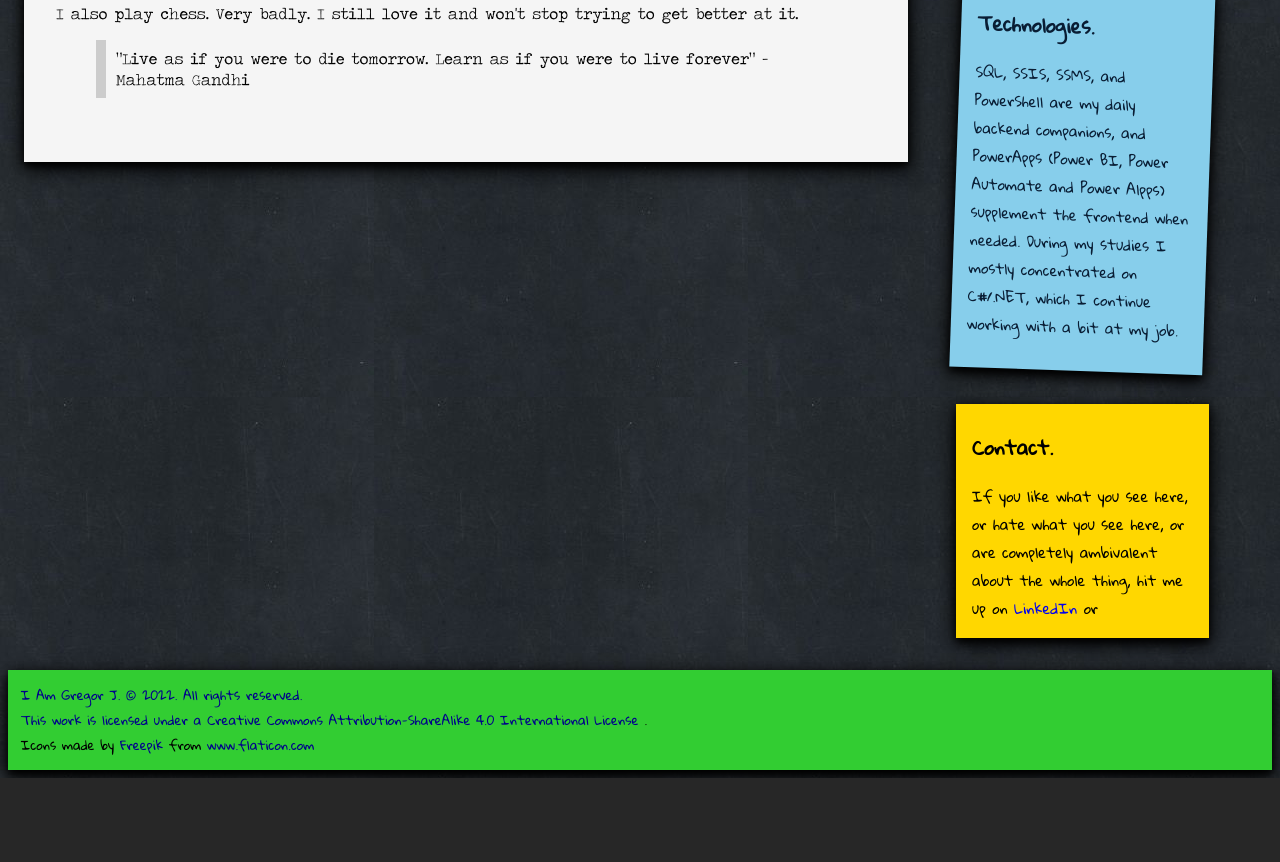
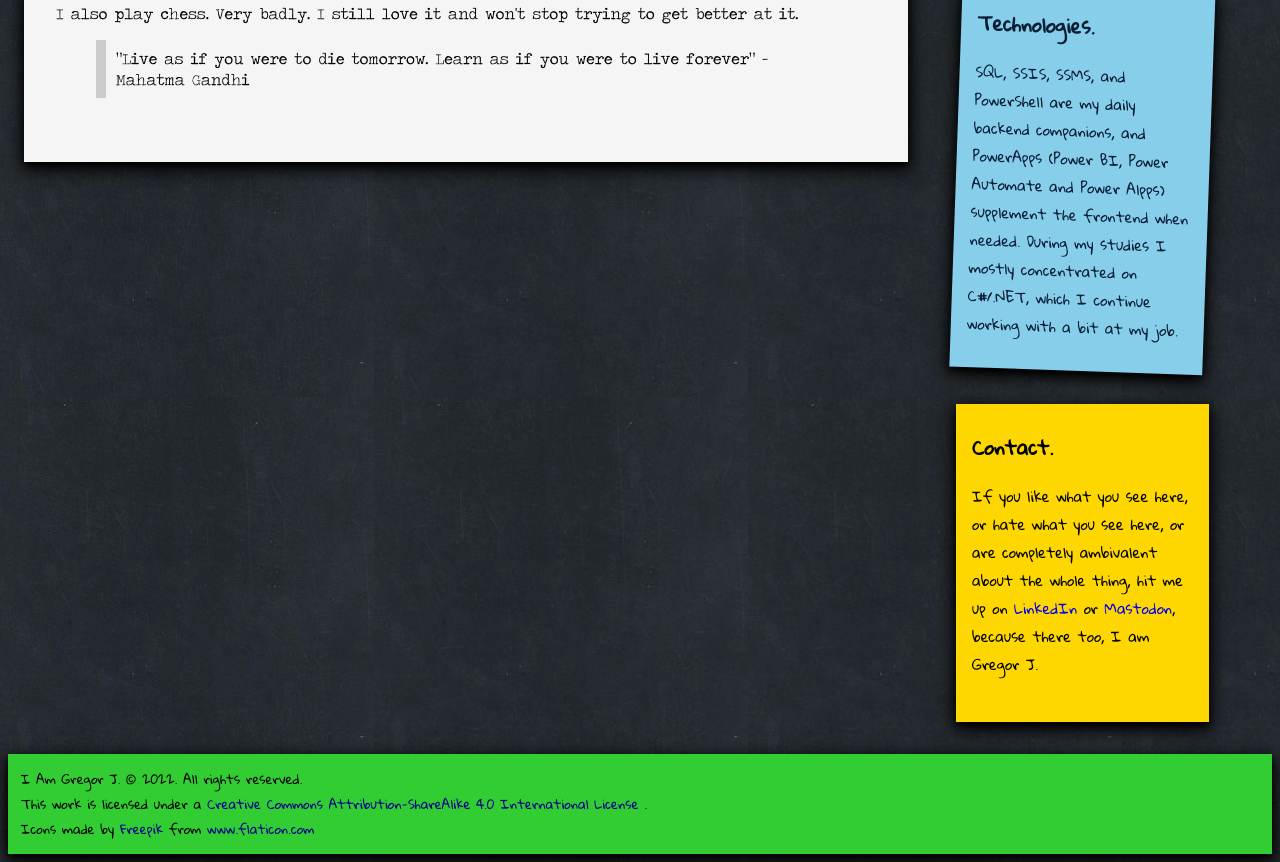
Before and after one commit to IAmGregorJ/iamgregorj.github.io, a plain HTML site: page index.html in a window 1280 px wide. Shown: the part 725-1587 px from the top of the page. Before the commit the page ends 1503 px from the top, so only its background shows below. Drawn offline with Linux system fonts and the light colour scheme; files whose address does not match are found by name.

Commit message:
Update index.html

```diff
--- a/index.html
+++ b/index.html
@@ -70,7 +70,8 @@
         <div class="search">
             <h1>Contact.</h1>
             If you like what you see here, or hate what you see here, or are completely ambivalent about the whole thing,
-            hit me up on <a href="https://www.linkedin.com/in/gregorjorg/" target="_blank" rel="noopener noreferrer">LinkedIn</a> or <a rel="me" href="https://mastodon.lol/@gregorj" target="_blank>Mastodon</a>, because there too,
+            hit me up on <a href="https://www.linkedin.com/in/gregorjorg/" target="_blank" rel="noopener noreferrer">LinkedIn</a> or
+            <a href="https://mastodon.lol/@gregorj" target="_blank rel="me">Mastodon</a>, because there too,
             I am Gregor J.
             <br/><br/>
         </div>
```
